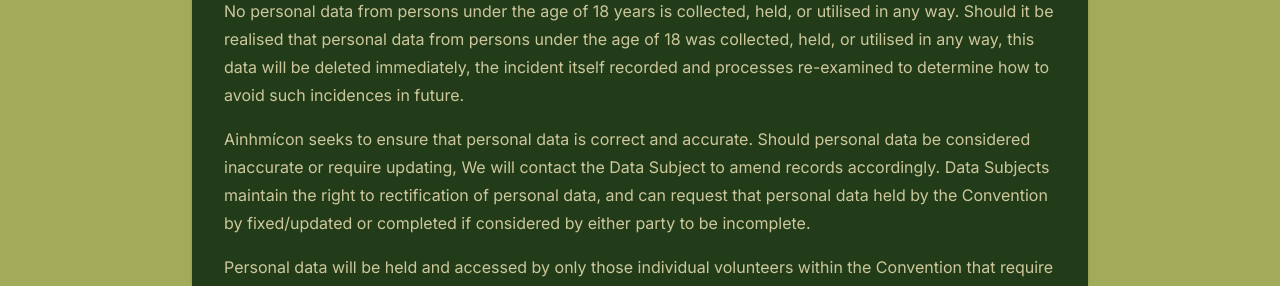
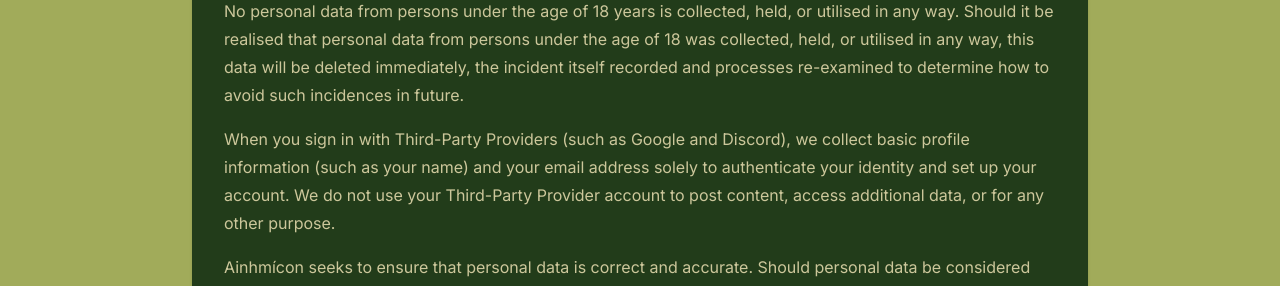
Before and after one commit to ja-zzy/ainmhicon.ie, a Next.js app: page /privacy-policy in a window 1280 px wide. Shown: the part 1280-1566 px from the top of the page. Built offline with nearby package versions, Linux system fonts and the light colour scheme.

Commit message:
Update privacy policy
Add details about 3rd party login providers

```diff
--- a/app/privacy-policy/page.tsx
+++ b/app/privacy-policy/page.tsx
@@ -37,6 +37,7 @@ export default function PrivacyPolicy() {
                     <p>This privacy policy will be periodically reviewed to ensure that personal data collected and held by the Controller to ensure that it remains relevant and necessary, including deleting data that is no longer meeting the above criteria. Personal data may be stored for longer periods where the personal data will be processed for the below-listed activities.</p>
                     <p>This data is not further processed, but may be further processed for archiving purposes in the personal interest or for historical research purposes/statistical analysis. Aggregated data may be released by Ainmhícon at any stage, for example to indicate the total number of dealers/attendees from various countries, but not in a manner that allows for identification of any individual. This further processing is considered appropriate as it is not incompatible with the original purpose, as it allows Us to examine our audience and ensure that we are providing the best convention experience possible.</p>
                     <p>No personal data from persons under the age of 18 years is collected, held, or utilised in any way. Should it be realised that personal data from persons under the age of 18 was collected, held, or utilised in any way, this data will be deleted immediately, the incident itself recorded and processes re-examined to determine how to avoid such incidences in future.</p>
+                    <p>When you sign in with Third-Party Providers (such as Google and Discord), we collect basic profile information (such as your name) and your email address solely to authenticate your identity and set up your account. We do not use your Third-Party Provider account to post content, access additional data, or for any other purpose.</p>
                     <p>Ainhmícon seeks to ensure that personal data is correct and accurate. Should personal data be considered inaccurate or require updating, We will contact the Data Subject to amend records accordingly. Data Subjects maintain the right to rectification of personal data, and can request that personal data held by the Convention by fixed/updated or completed if considered by either party to be incomplete.</p>
                     <p>Personal data will be held and accessed by only those individual volunteers within the Convention that require processing of this personal data to aid with running the Convention. Personal data will not be available to the volunteers of the Convention as a whole unless required for the running of the Convention.</p>
                 </div>
```
